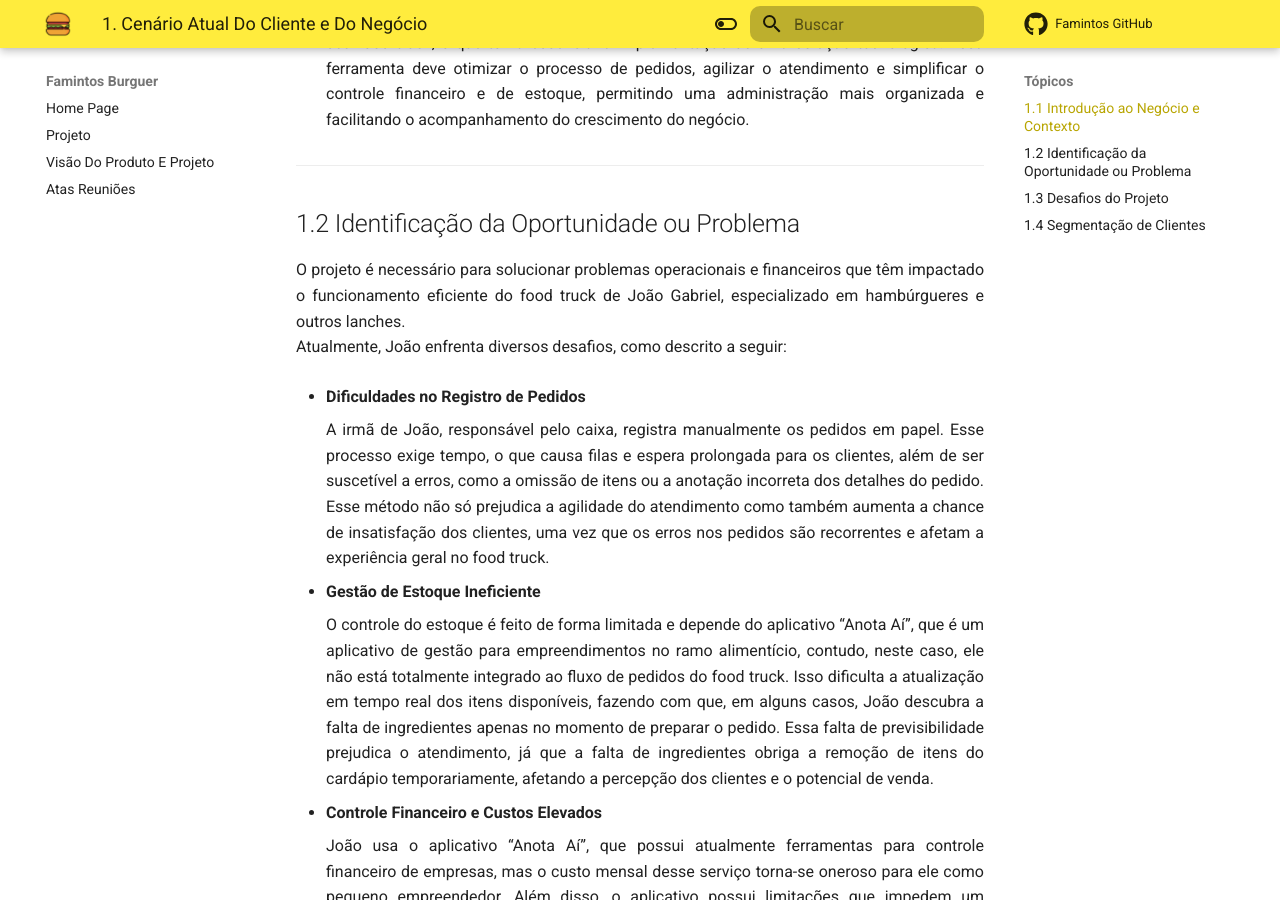
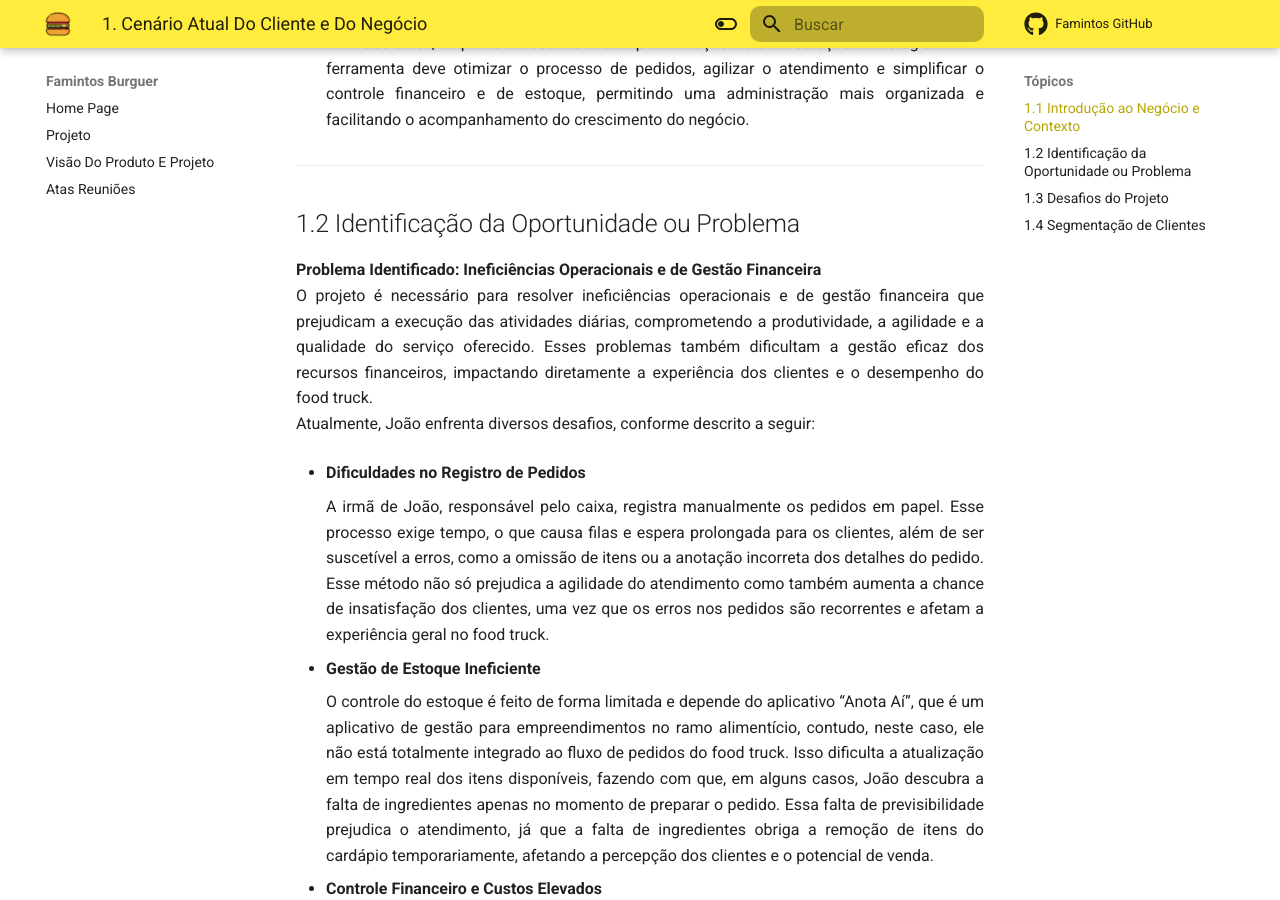
Before and after one commit to mdsreq-fga-unb/2024.2-T01-FamintosBurguer, an MkDocs documentation site: the page built from docs/ProdutoProjeto/1_Cenário.md, in a window 1280 px wide and 900 px high, scrolled down 505 px. Built offline with MkDocs 1.6.1 and Material for MkDocs 9.7.7, drawn with Linux system fonts in a browser that asks for light colours; comment, search, counter and statistics services are not loaded.

Commit message:
Issue (#1) : aficionado uma nomenclatura que englobe os dois problemas financeiros e de gestão.

```diff
--- a/docs/ProdutoProjeto/1_Cenário.md
+++ b/docs/ProdutoProjeto/1_Cenário.md
@@ -25,11 +25,10 @@ ________________________________________________________________________________
 ___________________________________________________________________________________
 
 ## 1.2 Identificação da Oportunidade ou Problema
-
+**Problema Identificado: Ineficiências Operacionais e de Gestão Financeira**
 <div style="text-align: justify">
-O projeto é necessário para solucionar problemas operacionais e financeiros que têm impactado o
-funcionamento eficiente do food truck de João Gabriel, especializado em hambúrgueres e outros lanches.<br />
-Atualmente, João enfrenta diversos desafios, como descrito a seguir:
+O projeto é necessário para resolver ineficiências operacionais e de gestão financeira que prejudicam a execução das atividades diárias, comprometendo a produtividade, a agilidade e a qualidade do serviço oferecido. Esses problemas também dificultam a gestão eficaz dos recursos financeiros, impactando diretamente a experiência dos clientes e o desempenho do food truck. </br>
+Atualmente, João enfrenta diversos desafios, conforme descrito a seguir:
 </div>
 
 - **Dificuldades no Registro de Pedidos**
```
